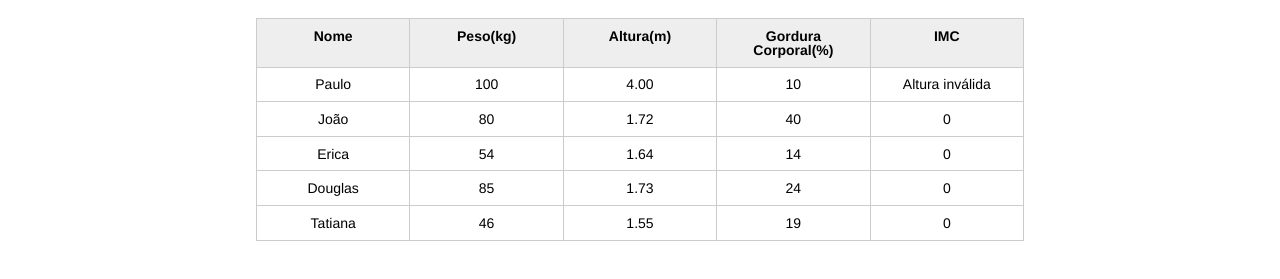
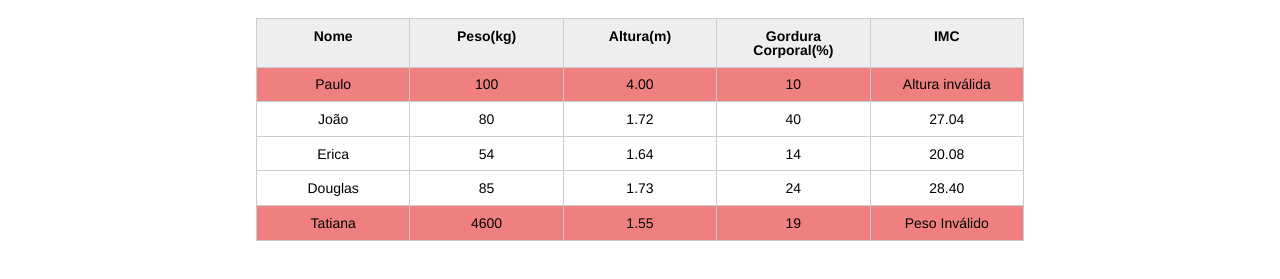
Before and after one commit to ediCarlosSilva/javascriptA, a plain HTML site: page index.html in a window 1280 px wide. Shown: the part 123-402 px from the top of the page. Drawn offline with Linux system fonts and the light colour scheme.

Commit message:
inicio c4

```diff
--- a/css/index.css
+++ b/css/index.css
@@ -132,3 +132,7 @@ button[disabled=disabled], button:disabled {
 .campo-invalido{
 	border: 1px solid red;
 }
+
+.paciente-invalido {
+	background-color: lightcoral;
+}
--- a/index.html
+++ b/index.html
@@ -65,7 +65,7 @@
                     </tr>
                     <tr class="paciente">
                         <td class="info-nome">Tatiana</td>
-                        <td class="info-peso">46</td>
+                        <td class="info-peso">4600</td>
                         <td class="info-altura">1.55</td>
                         <td class="info-gordura">19</td>
                         <td class="info-imc">0</td>
--- a/js/principal.js
+++ b/js/principal.js
@@ -1,7 +1,17 @@
 var titulo = document.querySelector('.titulo');
 titulo.textContent = 'Aparecida Nutricionista';
 
-var paciente = document.querySelector('#primeiro-paciente');
+// var paciente = document.querySelector('#primeiro-paciente');
+var pacientes = document.querySelectorAll('.paciente');
+
+// for (var i = 0; i < pacientes.length; i++) {
+//     var paciente = pacientes[i];
+//     console.log(paciente);
+// }
+
+for (var i = 0; i < pacientes.length; i++) {
+
+    var paciente = pacientes[i];
 
     var tdPeso = paciente.querySelector('.info-peso');
     var peso = tdPeso.textContent;
@@ -16,20 +26,26 @@ var alturaEhValida = true;
 
     if (peso <= 0 || peso >= 400) {
         pesoEhValido = false;
-    console.log('Peso Inválido!');
+        // console.log('Peso Inválido!');
         tdImc.textContent = 'Peso Inválido';
+        paciente.classList.add('paciente-invalido');
     }
 
     if (altura <= 0 || altura >= 3.00) {
         alturaEhValida = false;
-    console.log('Altura inválida!');
+        // console.log('Altura inválida!');
         tdImc.textContent = 'Altura inválida';
+        paciente.classList.add('paciente-invalido');
     }
 
     if (alturaEhValida && pesoEhValido) {
         var imc = peso / (altura * altura);
-    tdImc.textContent = imc;
+        tdImc.textContent = imc.toFixed(2);
     }
+}
+
+
+
 
 
 
```
Lines whose indentation alone changed are shown as unchanged.
